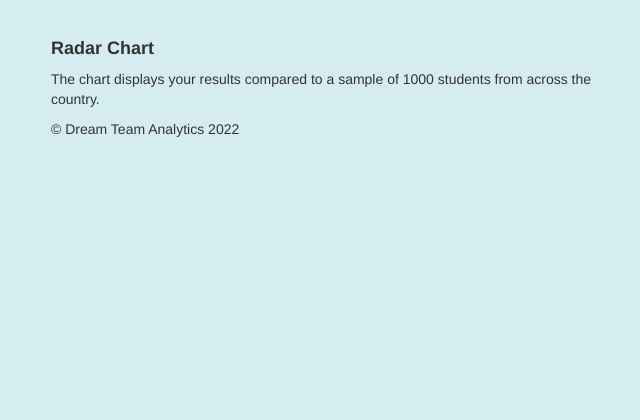
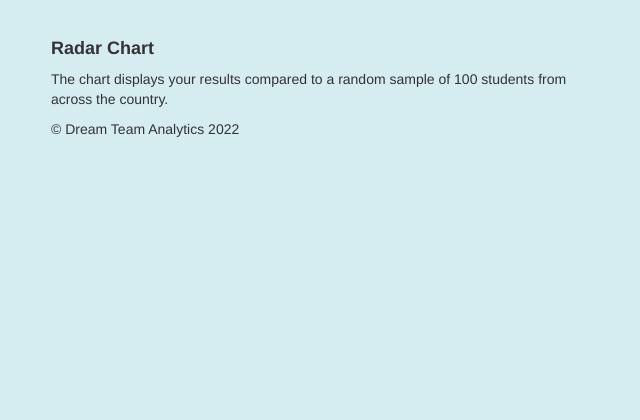
Before and after one commit to agmeadows/Student_Success_Analysis, a Flask app: template templates/dashboard.html in a window 1280 px wide. Shown: the part 196-616 px from the top of the page, without its empty margins (19-659 px from the left). Run offline with Flask 2, Linux system fonts and the light colour scheme; the template is opened without the code that fills it, so the values that code supplies are empty; some libraries are stand-ins or nearby versions.

Commit message:
Update dashboard.html

```diff
--- a/templates/dashboard.html
+++ b/templates/dashboard.html
@@ -25,7 +25,7 @@
         </div>
         <div class="row">
           <div class="col-lg-6"><h4><b>Radar Chart</b></h4>
-              <p>The chart displays your results compared to a sample of 1000 students from across the country.</p>
+              <p>The chart displays your results compared to a random sample of 100 students from across the country.</p>
               <div class="chart">
                 <div id="radar-chart"></div>
               </div>
```
